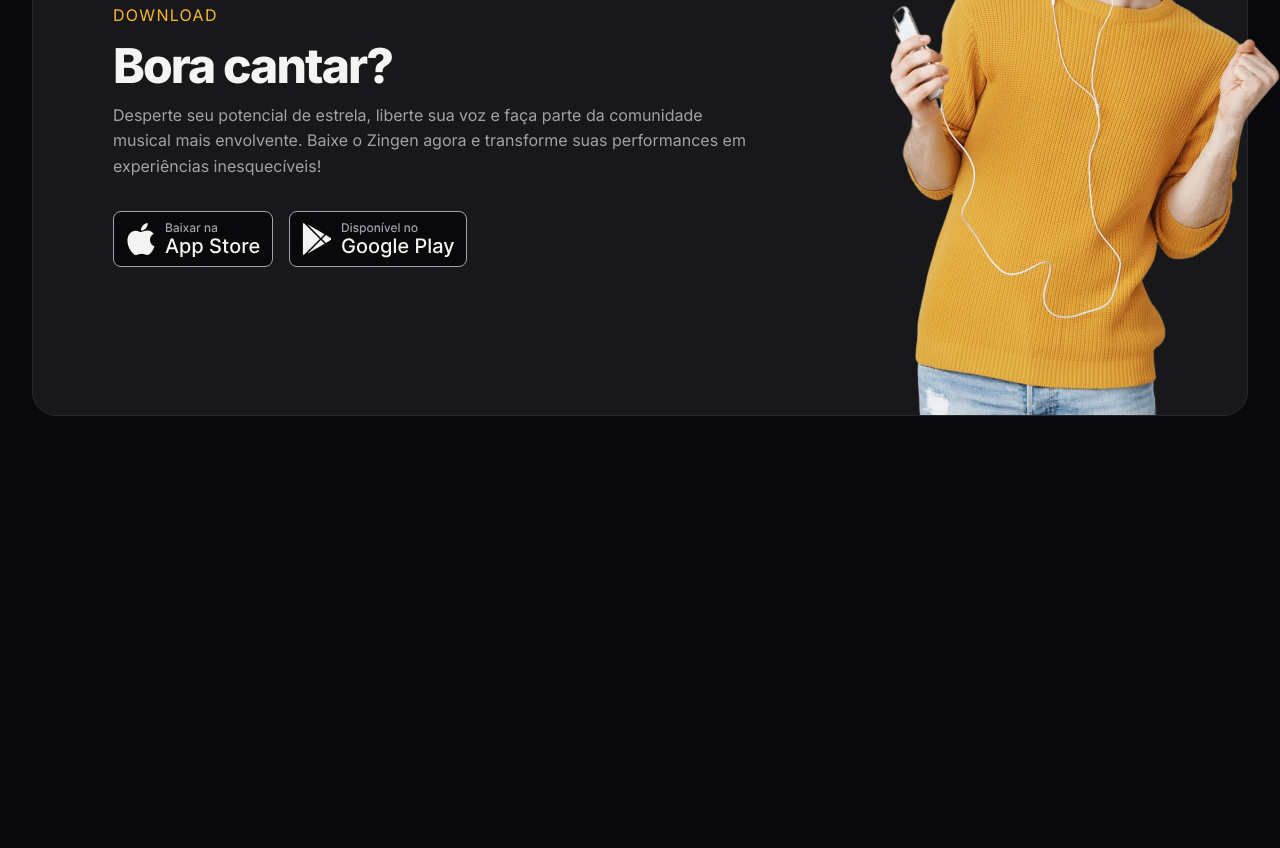
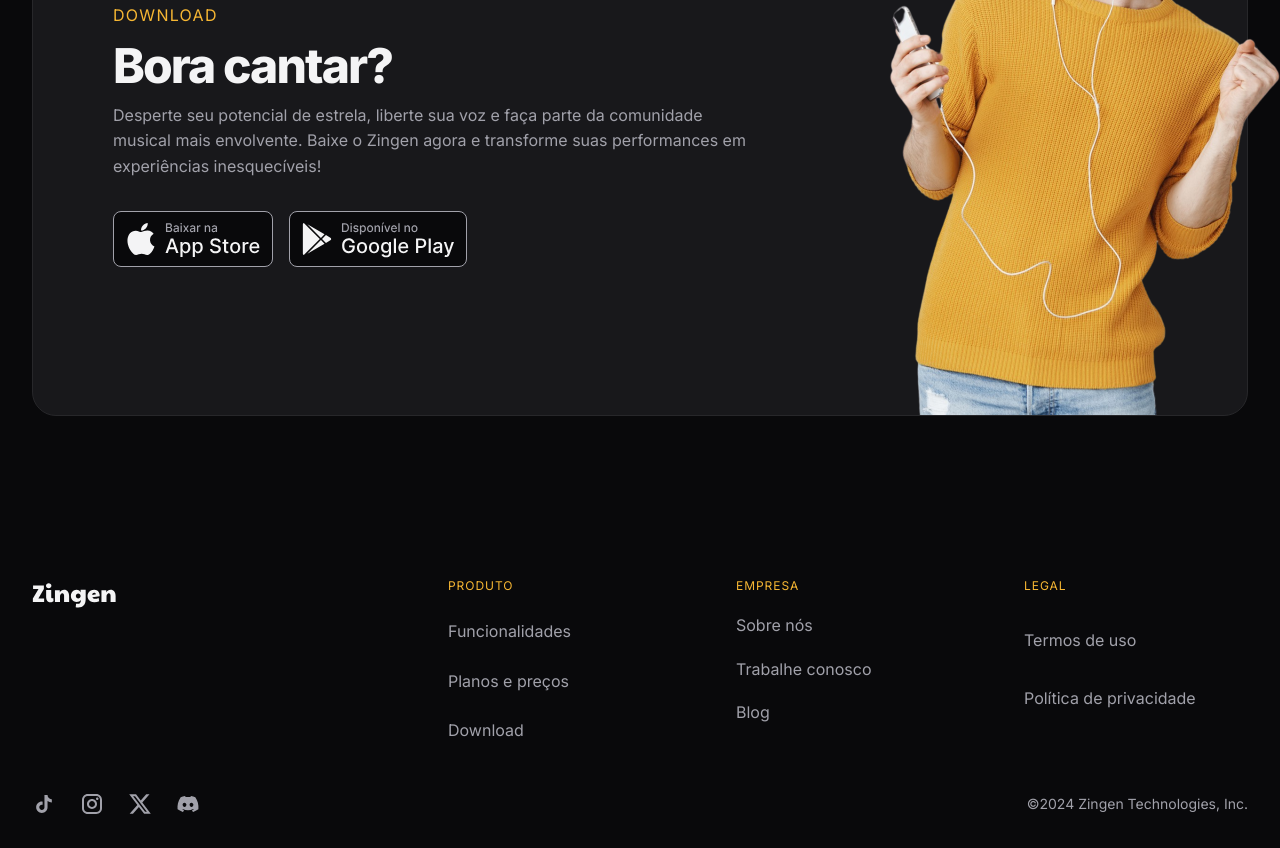
Before and after one commit to vhbiten/ProjectStudy_ResponsiveLandingPage_Zingen, a plain HTML site: page index.html in a window 1280 px wide. Shown: the part 3759-4607 px from the top of the page. Before the commit the page ends 4255 px from the top, so only its background shows below. Drawn offline with Linux system fonts and the light colour scheme.

Commit message:
add footer

```diff
--- a/index.html
+++ b/index.html
@@ -184,5 +184,58 @@
             </div>
         </div>
     </section>
+
+    <footer>
+        <div class="container py-xl grid">
+            <section class="grid top">
+                <img src="assets/logoZingen.svg" alt="">
+
+                <nav class="even-columns">
+                    <ul role="list" class="grid gap-1.5">
+                        <li class="title">Produto</li>
+                        <li>
+                            <a href="#features">Funcionalidades</a>
+                        </li>
+                        <li>
+                            <a href="#pricing">Planos e preços</a>
+                        </li>
+                        <li>
+                            <a href="#download">Download</a>
+                        </li>
+                    </ul>
+                    <ul role="list" class="grid gap 1.5">
+                        <li class="title">Empresa</li>
+                        <li>
+                            <a href="#about">Sobre nós</a>
+                        </li>
+                        <li>
+                            <a href="#">Trabalhe conosco</a>
+                        </li>
+                        <li>
+                            <a href="#">Blog</a>
+                        </li>
+                    </ul>
+                    <ul role="list" class="grid gap 1.5">
+                        <li class="title">Legal</li>
+                        <li>
+                            <a href="#">Termos de uso</a>
+                        </li>
+                        <li>
+                            <a href="#">Política de privacidade</a>
+                        </li>
+                    </ul>
+                </nav>
+            </section>
+            <section class="bottom flex gap-1.5">
+                <div class="flex gap-1.5">
+                    <a href="#" class="social" aria-label="tiktok"></a>
+                    <a href="#" class="social" aria-label="instagram"></a>
+                    <a href="#" class="social" aria-label="twitter"></a>
+                    <a href="#" class="social" aria-label="discord"></a>
+                </div>
+                <span class="copy">©2024 Zingen Technologies, Inc.</span>
+            </section>
+        </div>
+    </footer>
 </body>
 </html>
--- /dev/null
+++ b/styles/footer.css
@@ -0,0 +1,56 @@
+footer {
+    color: var(--text-color-secondary);
+    font-weight: (var(--fw-md));
+
+    & .container {
+        padding-inline: 3rem;
+    }
+
+    & .container,
+    & .top {
+        gap: 3rem;
+    }
+
+    & nav.even-columns {
+        gap: 4rem;
+    }
+
+    & .top ul {
+        align-items: start;
+    }
+
+    & .title {
+        font-size: 0.75rem;
+        letter-spacing: 0.08em;
+        text-transform: uppercase;
+        color: var(--brand-color-primary);
+    }
+
+    & .bottom {
+    flex-wrap: wrap;
+    justify-content: space-between;
+    align-items: center;
+
+    & span {
+        font-size: .875rem;
+    }
+    }
+
+    @media (width >= 80em) {
+        .container {
+            padding-inline: 0;
+            padding-bottom: 2rem;
+        }
+        & .top {
+            grid-template-columns: auto 1fr;
+
+            & nav {
+                margin-left: auto;
+
+                & ul {
+                    width: 14rem;
+                }
+            }
+        }
+    }
+}
--- a/styles/global.css
+++ b/styles/global.css
@@ -51,6 +51,7 @@ html {
     color: var(--text-color-primary);
 
     overflow-x: hidden;
+    scroll-behavior: smooth;
 }
 
 body {
--- a/styles/index.css
+++ b/styles/index.css
@@ -10,3 +10,4 @@
 @import url(features.css) (width >= 80rem);
 @import url(pricing.css);
 @import url(download.css);
+@import url(footer.css);
```
